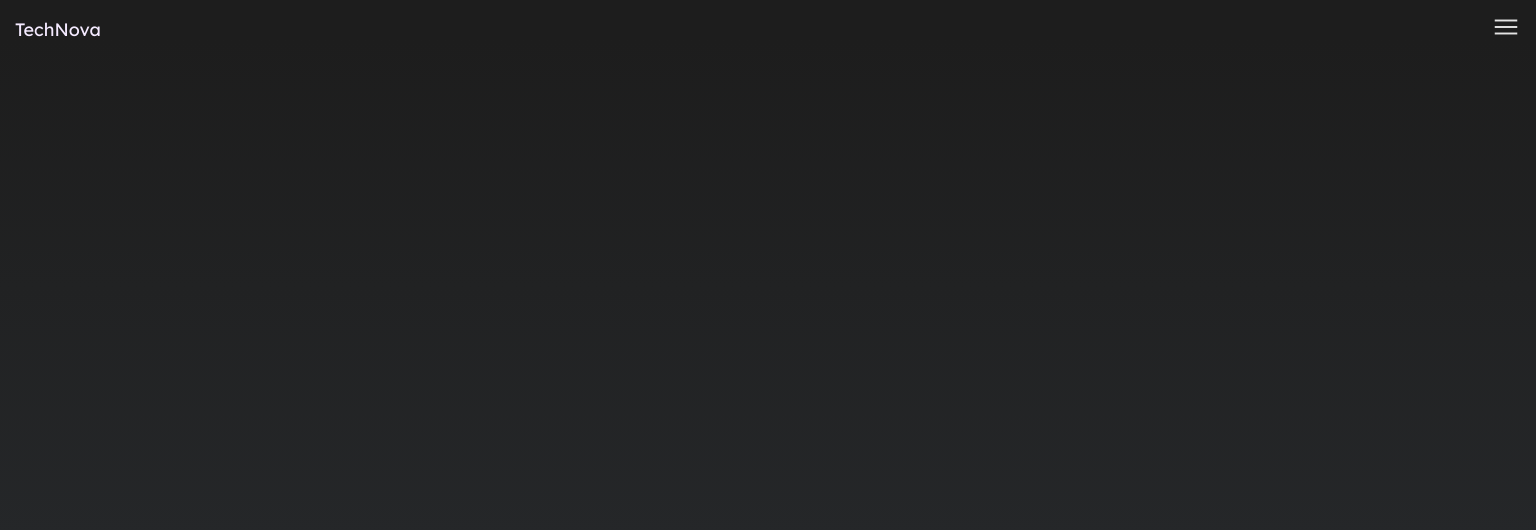
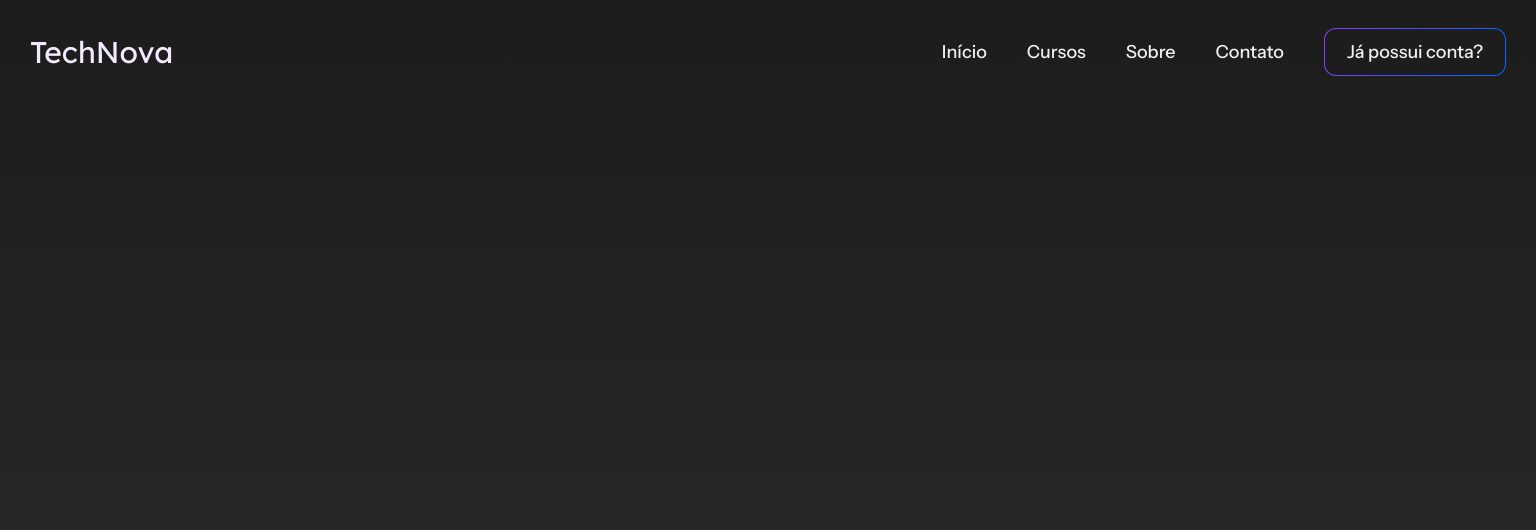
Before and after one commit to Leeh62/TechNova-Platform, a plain HTML site: page index.html in a window 1536 px wide. Drawn offline with Linux system fonts and the light colour scheme.

Commit message:
Finaliza header - nav em resolução mobile, tablet e desktop

```diff
--- a/css/style.css
+++ b/css/style.css
@@ -45,7 +45,7 @@ h3 {
   --article-border-color: #404040;
 }
 
-/* Header */
+/* Header - Nav */
 
 .logo a {
   text-decoration: none;
@@ -78,17 +78,17 @@ input[type="checkbox"]:checked ~ nav {
   top: 100%;
   left: 0;
   width: 100%;
-  background-color: #1D1D1D;
+  background-color: #1d1d1d;
 }
 
-nav{
+nav {
   display: none;
   width: 100%;
   height: 208px;
   text-align: center;
 }
 
-.links{
+.links {
   display: flex;
   flex-direction: column;
   list-style: none;
@@ -97,17 +97,102 @@ nav{
   padding: 16px 0;
 }
 
-.links a{
+.long-text {
+  display: none;
+}
+
+.links a {
   text-decoration: none;
   color: #f0f0f0;
   font-weight: 500;
 }
 
-.colored-border{
+.colored-border {
   padding: 6px 25px;
   border: 1px solid transparent;
   background:
-        linear-gradient(#1D1D1D, #1D1D1D) padding-box,
-        linear-gradient(120deg, #8A3DFF, #0066FF) border-box;
+    linear-gradient(#1d1d1d, #1d1d1d) padding-box,
+    linear-gradient(120deg, #8a3dff, #0066ff) border-box;
   border-radius: 6px;
 }
+
+/* Media Screen para Tablet - 768px*/
+
+@media screen and (min-width: 768px) {
+  header {
+    padding: 15px 20px;
+  }
+
+  .navigation-menu label {
+    display: none;
+  }
+
+  nav {
+    display: block;
+    height: auto;
+  }
+
+  .links {
+    flex-direction: row;
+  }
+
+  .logo a {
+    font-size: 24px;
+  }
+
+  .links {
+    font-size: 16px;
+  }
+}
+
+/* Media Screen para Desktop - 1440px */
+
+@media screen and (min-width: 1440px) {
+  header {
+    padding: 25px 30px;
+  }
+
+  .logo a {
+    font-size: 30px;
+  }
+
+  .links {
+    font-size: 18px;
+    gap: 40px;
+  }
+
+  .long-text {
+    display: inline;
+  }
+
+  .short-text {
+    display: none;
+  }
+
+  .colored-border {
+    padding: 12px 22px;
+    border-radius: 12px;
+  }
+}
+
+/* Media Screen para Desktop grande - 1920px */
+
+@media screen and (min-width: 1920px) {
+  header {
+    padding: 38px 48px;
+  }
+
+  .logo a {
+    font-size: 36px;
+  }
+
+  .links {
+    font-size: 22px;
+    gap: 48px;
+  }
+
+  .colored-border {
+    padding: 14px 24px;
+    border-radius: 12px;
+  }
+}
--- a/index.html
+++ b/index.html
@@ -30,7 +30,7 @@
   <body>
     <header>
       <div class="logo">
-          <a href="index.html" title="Voltar para a página inicial">TechNova</a>
+        <a href="index.html" title="Voltar para a página inicial">TechNova</a>
       </div>
       <div class="navigation-menu">
         <label for="menu"><img src="./img/menu-img.png" alt="" /></label>
@@ -42,7 +42,12 @@
             <li><a href="#" title="Acessar cursos">Cursos</a></li>
             <li><a href="#" title="Acessar sobre da TechNova">Sobre</a></li>
             <li><a href="#" title="Acessar contato">Contato</a></li>
-            <li><a href="#" title="Acessar conta" class="colored-border">Conta</a></li>
+            <li>
+              <a href="#" class="colored-border" aria-label="Acessar conta">
+                <span class="short-text" aria-hidden="true">Conta</span>
+                <span class="long-text" aria-hidden="true">Já possui conta?</span>
+              </a>
+            </li>
           </ul>
         </nav>
       </div>
```
Lines whose indentation alone changed are shown as unchanged.
